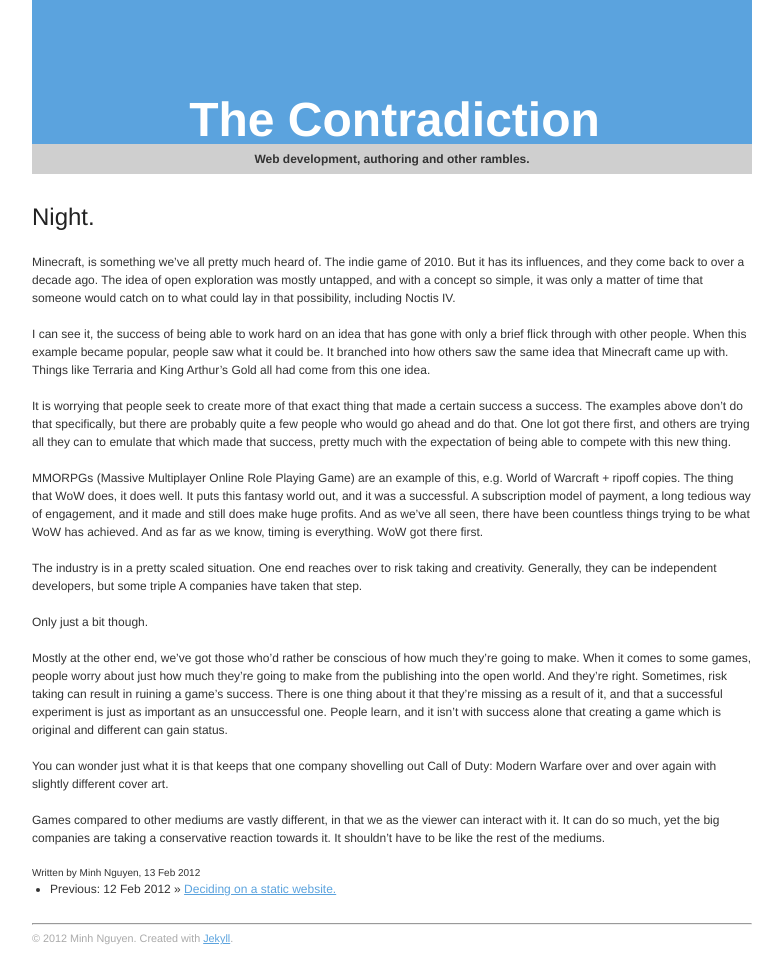
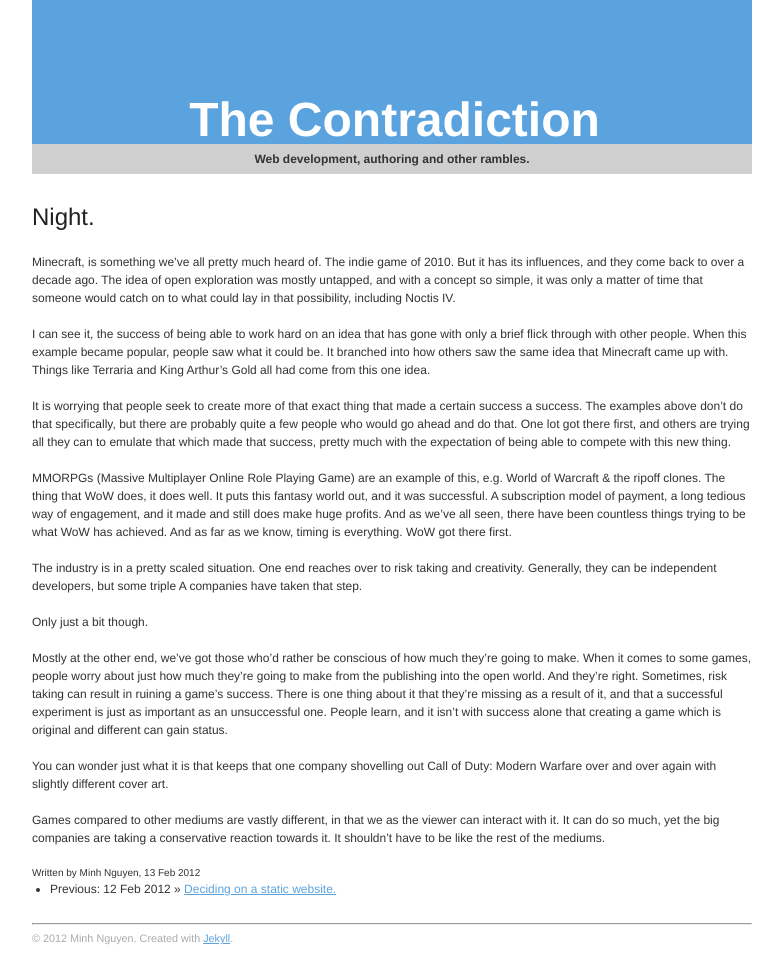
Before and after one commit to AnotherLaw/contradiction.selb.us-log, a Jekyll site: the page built from _posts/2012-02-13-night.markdown, in a window 1280 px wide. Shown: the whole page, without its empty margins (248-1031 px from the left). Built offline with Jekyll 4.4.1, drawn with Linux system fonts in a browser that asks for light colours.

Commit message:
modified post

```diff
--- a/_posts/2012-02-13-night.markdown
+++ b/_posts/2012-02-13-night.markdown
@@ -9,7 +9,7 @@ I can see it, the success of being able to work hard on an idea that has gone wi
 
 It is worrying that people seek to create more of that exact thing that made a certain success a success. The examples above don't do that specifically, but there are probably quite a few people who would go ahead and do that. One lot got there first, and others are trying all they can to emulate that which made that success, pretty much with the expectation of being able to compete with this new thing.
 
-MMORPGs (Massive Multiplayer Online Role Playing Game) are an example of this, e.g. World of Warcraft + ripoff copies. The thing that WoW does, it does well. It puts this fantasy world out, and it was a successful. A subscription model of payment, a long tedious way of engagement, and it made and still does make huge profits. And as we've all seen, there have been countless things trying to be what WoW has achieved. And as far as we know, timing is everything. WoW got there first.
+MMORPGs (Massive Multiplayer Online Role Playing Game) are an example of this, e.g. World of Warcraft & the ripoff clones. The thing that WoW does, it does well. It puts this fantasy world out, and it was successful. A subscription model of payment, a long tedious way of engagement, and it made and still does make huge profits. And as we've all seen, there have been countless things trying to be what WoW has achieved. And as far as we know, timing is everything. WoW got there first.
 
 The industry is in a pretty scaled situation. One end reaches over to risk taking and creativity. Generally, they can be independent developers, but some triple A companies have taken that step.
 
```
